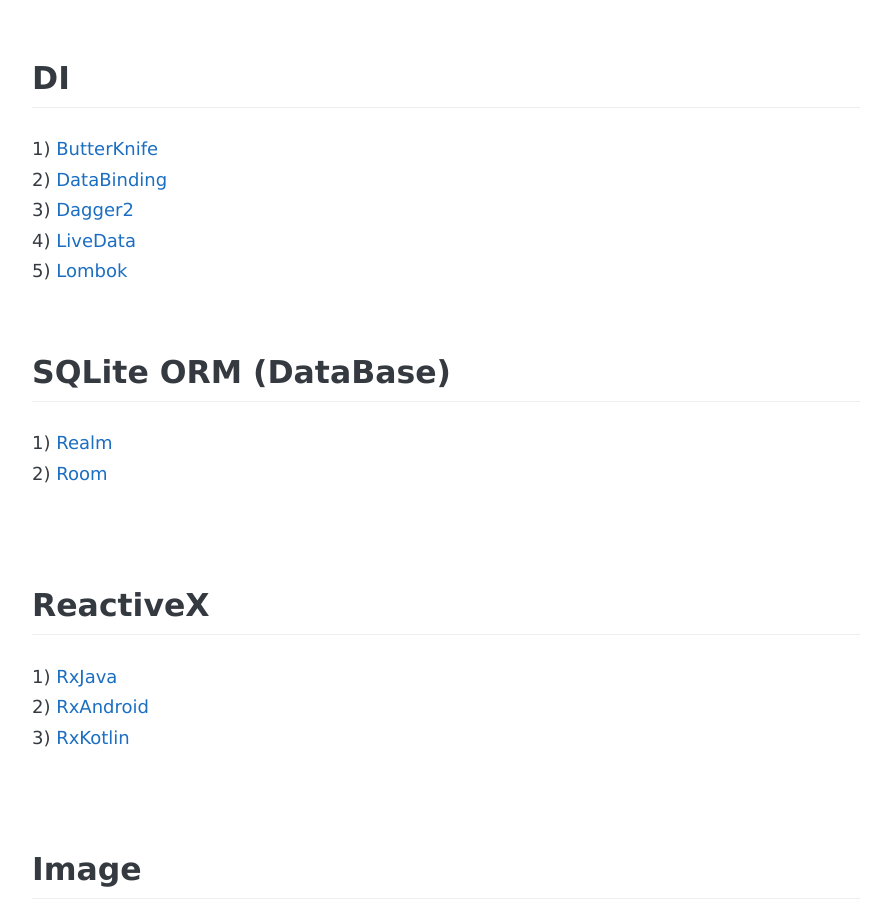
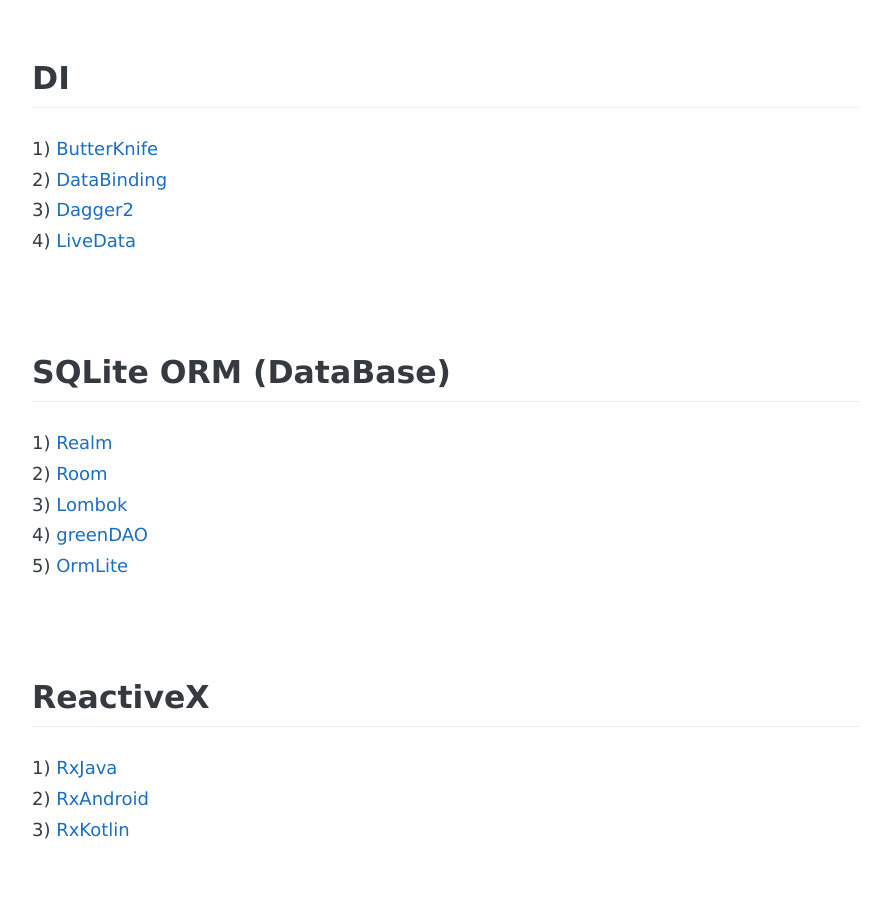
Before and after one commit to CaptainWonJong/CaptainWonJong.github.io, a Jekyll site: the page built from _posts/2018-09-19-My Libraries.md, in a window 1280 px wide and 900 px high, scrolled down 941 px. Shown: the whole window, without its empty margins (194-1085 px from the left). Built offline with Jekyll 4.4.1, drawn with Linux system fonts in a browser that asks for light colours; some web fonts are replaced; comment, search, counter and statistics services are not loaded.

Commit message:
modify libs

```diff
--- a/_posts/2018-09-19-My Libraries.md
+++ b/_posts/2018-09-19-My Libraries.md
@@ -31,13 +31,15 @@
 2) [DataBinding](https://developer.android.com/topic/libraries/data-binding/?hl=ko)
 3) [Dagger2](https://github.com/google/dagger)
 4) [LiveData](https://developer.android.com/topic/libraries/architecture/livedata)
-5) [Lombok](https://projectlombok.org/setup/android)
 <br><br>
 
 
 ## SQLite ORM (DataBase)
 1) [Realm](https://realm.io/)
 2) [Room](https://developer.android.com/topic/libraries/architecture/room)
+3) [Lombok](https://projectlombok.org/setup/android)
+4) [greenDAO](https://github.com/greenrobot/greenDAO)
+5) [OrmLite](http://ormlite.com/)
 <br><br>
 
 
```
Also changed, not shown: 1 other file.
